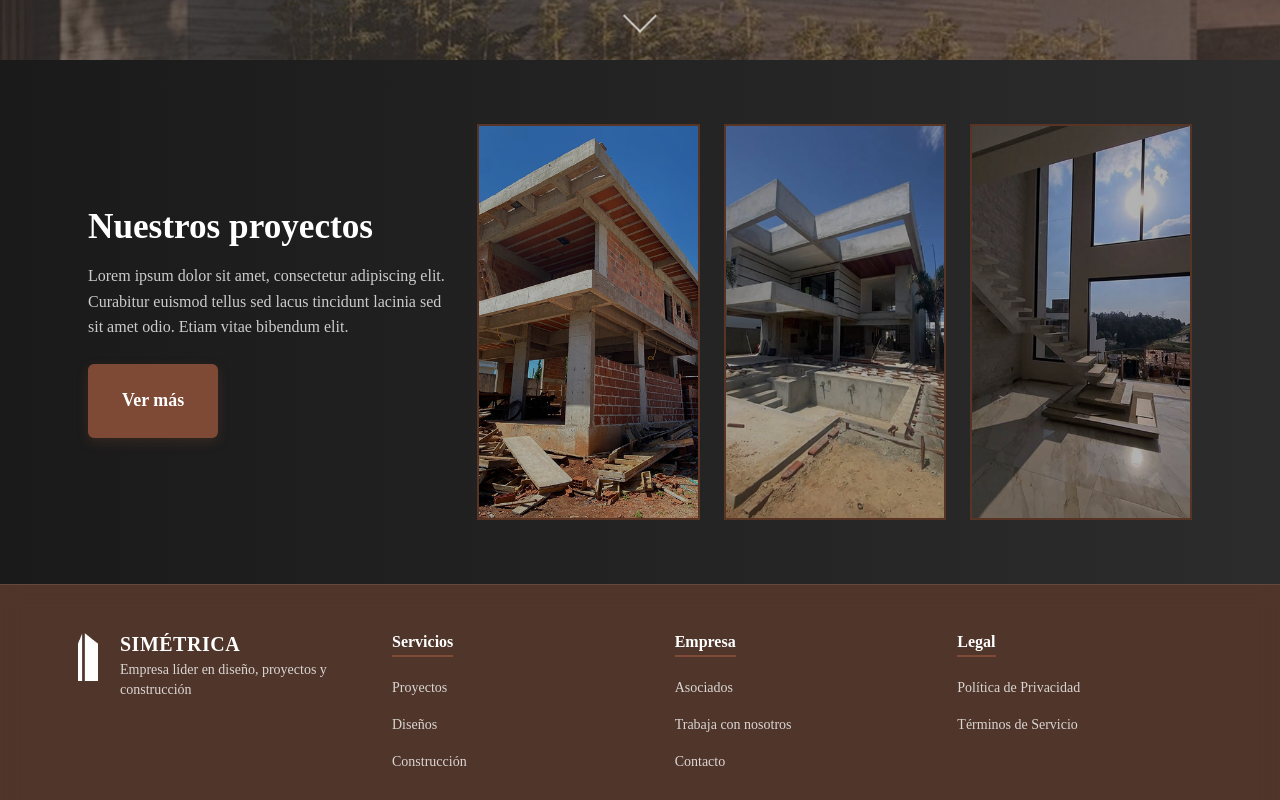
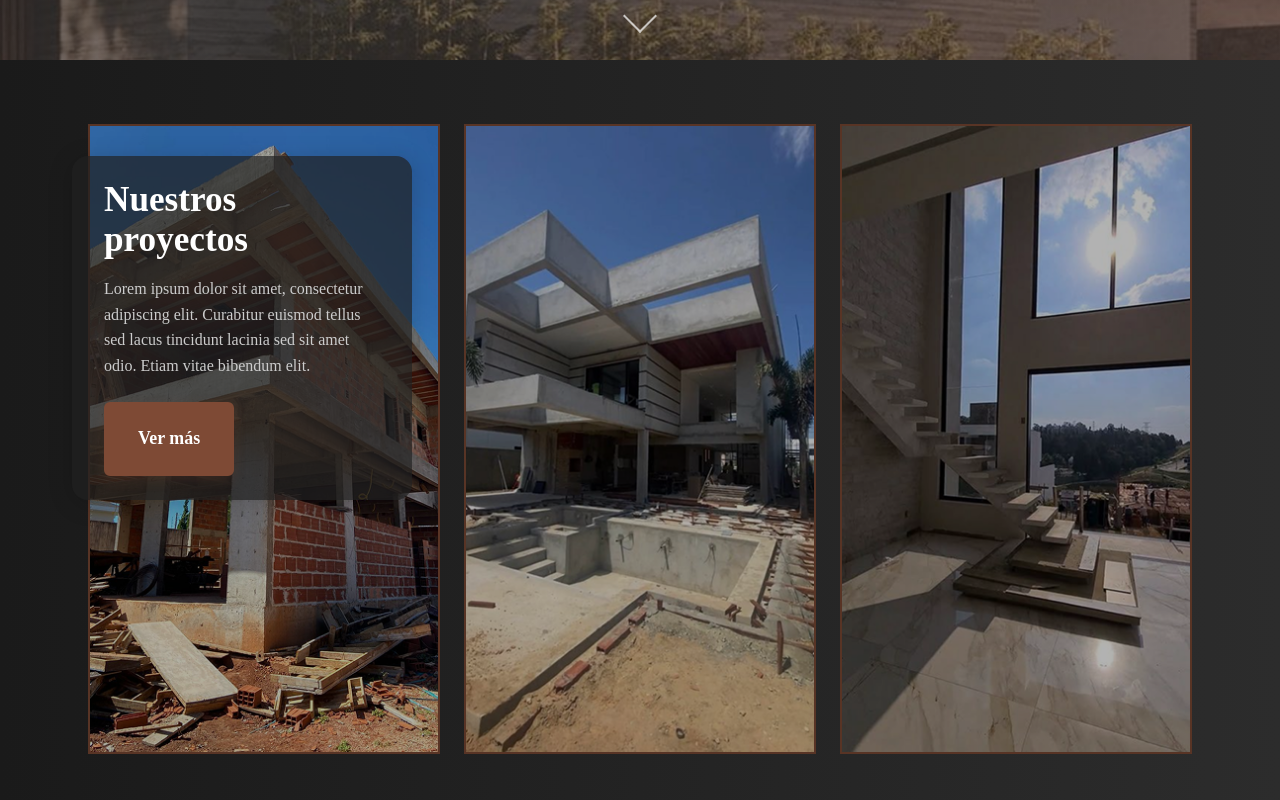
Before and after one commit to hws-1028/simetrica, a React (Vite) app: page / in a window 1280 px wide. Shown: the part 680-1480 px from the top of the page. Built offline with nearby package versions, Linux system fonts and the light colour scheme.

Commit message:
Feature: Modification of the project section layout to overlay the text on the first image, enhancing readability and visual impact.

```diff
--- a/src/components/styles/ProjectsSectionStyle.css
+++ b/src/components/styles/ProjectsSectionStyle.css
@@ -4,15 +4,28 @@
   color: #fff;
 }
 
+
+/* Cambiado a flex para superponer el texto sobre la primera imagen */
 .projects-section__grid {
-  display: grid;
-  grid-template-columns: 1fr 2fr; /* texto 1 parte, imágenes 2 */
+  display: flex;
   gap: 2rem;
-  align-items: center;
+  align-items: stretch;
+  position: relative;
 }
 
+
+/* El texto ahora es absoluto sobre la primera imagen */
 .projects-section__text {
-  max-width: 400px;
+  position: absolute;
+  top: 2rem;
+  left: 2rem;
+  z-index: 2;
+  background: rgba(32,32,32,0.7);
+  padding: 1.5rem 2rem;
+  border-radius: 1rem;
+  max-width: 340px;
+  color: #fff;
+  box-shadow: 0 4px 24px 0 rgba(0,0,0,0.18);
 }
 
 .projects-section__title {
@@ -27,30 +40,40 @@
   color: #ccc;
 }
 
+
 .projects-section__images {
   display: flex;
   gap: 1.5rem;
+  width: 100%;
+}
+
+
+.projects-section__image-card {
+  position: relative;
+  flex: 1 1 0;
+  min-width: 0;
+  display: flex;
+  align-items: stretch;
 }
 
 .projects-section__image-card img {
   width: 100%;
   height: 100%;
   object-fit: cover;
-  filter: brightness(70%); /* oscurece la imagen */
+  filter: brightness(70%);
   transition: filter 0.3s ease;
   border: 2px solid #7E4A35;
 }
 
+
 .projects-section__image-card:hover img {
-  filter: brightness(100%); /* vuelve clara al hacer hover */
+  filter: brightness(100%);
 }
+
 
 .projects-section__image-card:hover {
   transform: translateY(-8px);
 }
 
-.projects-section__image-card img {
-  width: 100%;
-  height: 100%;
-  object-fit: cover;
-}
+
+/* Eliminado duplicado */
```
Also changed, not shown: 1 other file (tests, documents, lock files or other folders).
